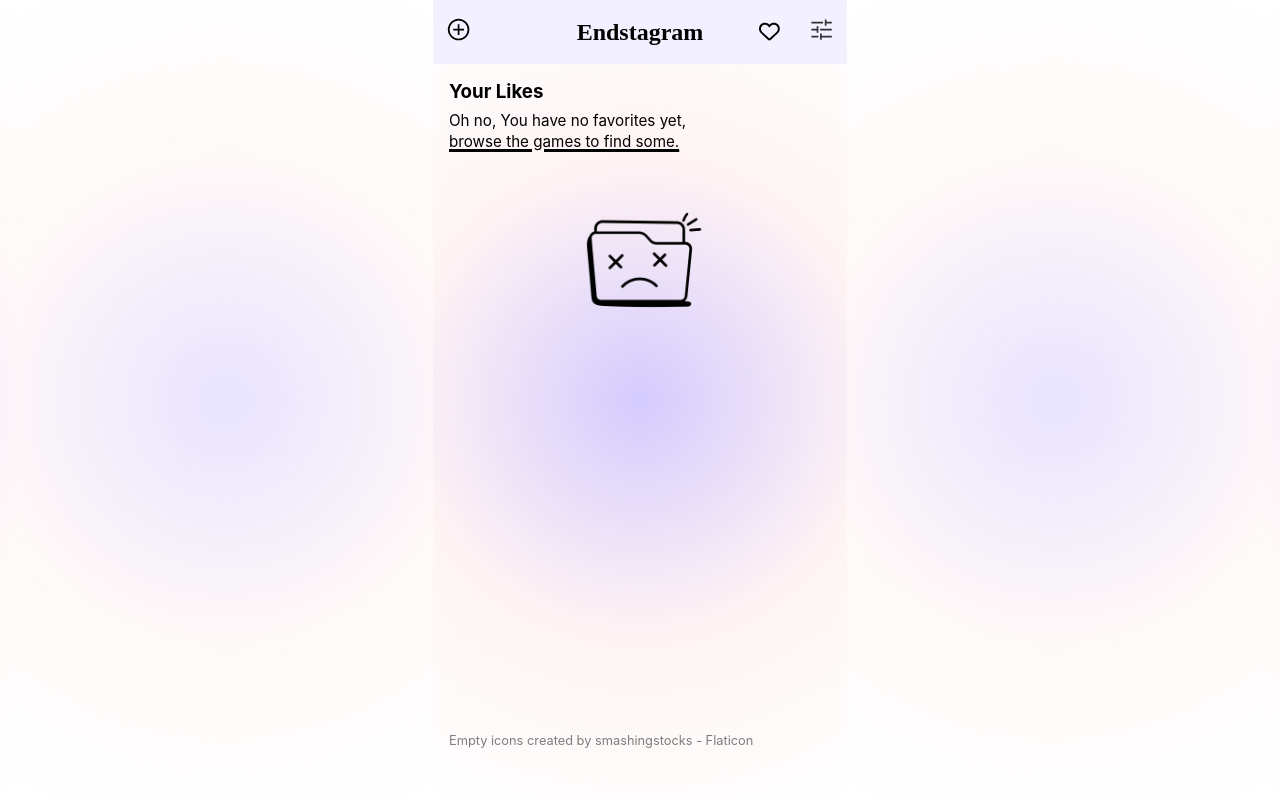
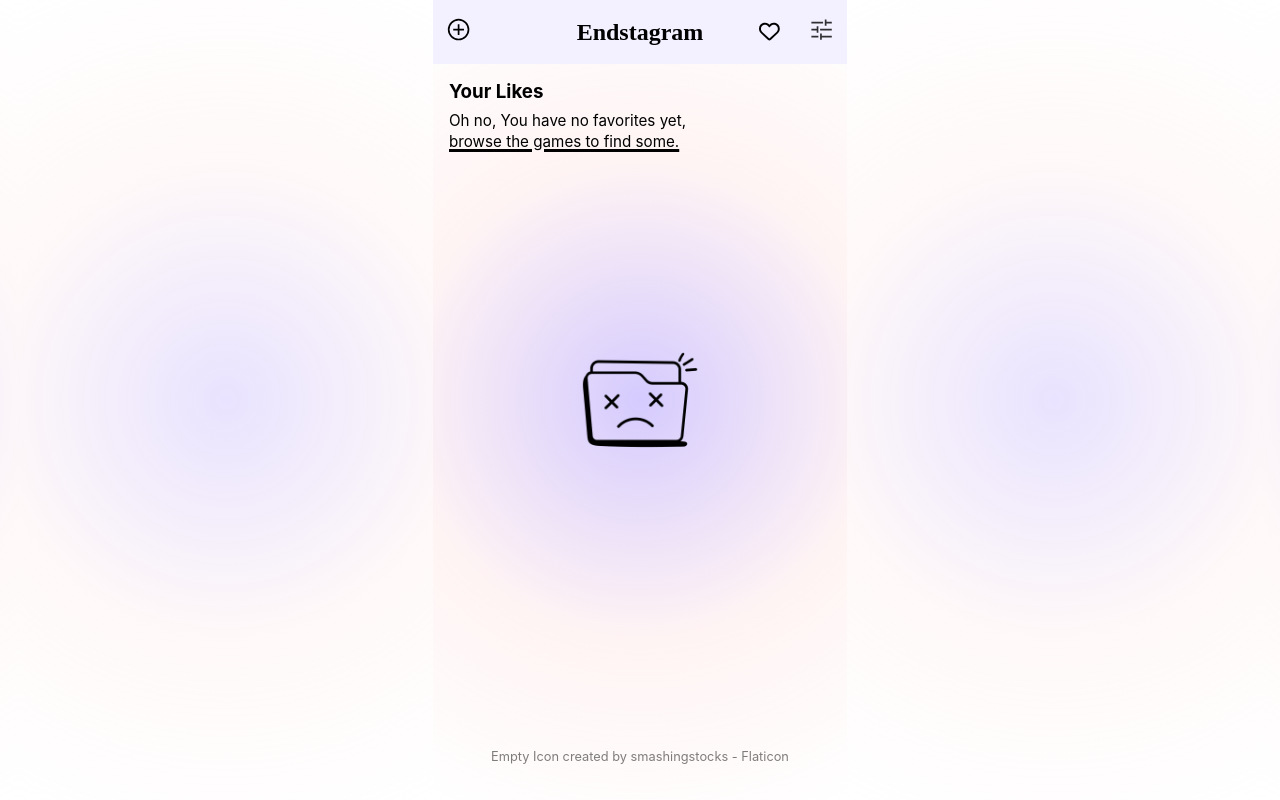
Before and after one commit to izabelladobielewska/capstone-project, a Next.js app: page /likes in a window 1280 px wide. Built offline with nearby package versions, Linux system fonts and the light colour scheme; no server answers; the database is empty.

Commit message:
style empty likes page

```diff
--- a/components/Card/index.js
+++ b/components/Card/index.js
@@ -5,6 +5,7 @@ import { useState, useEffect } from "react";
 import LikeButton from "../LikeButton";
 import { useRouter } from "next/router";
 import { EditIcon } from "@/public/assets/images/edit-icon";
+import { DeleteIcon } from "@/public/assets/images/delete-icon";
 export default function Card({
   card,
   mutateCards,
@@ -80,6 +81,18 @@ export default function Card({
         </CardBody>
       </Section>
       <CardFooter>
+        {" "}
+        {myOwnCards.includes(card.id) && (
+          <Delete>
+            {" "}
+            <DeleteIcon
+              alt="link to delete this card"
+              color="black"
+              width="1.7rem"
+              height="1.7rem"
+            />
+          </Delete>
+        )}
         <RatingBlock>
           <Rating handleRating={handleRating} rating={rating} />
         </RatingBlock>
@@ -105,8 +118,6 @@ const Section = styled.section`
 
 const Article = styled.article`
   margin: 0rem 1rem;
-  // position: relative;
-  // display: block;
   box-shadow: 7px 7px 0px #f3c3a8;
   border-radius: 10px;
   overflow-y: auto;
@@ -152,24 +163,27 @@ const StyledText = styled.p`
 
 const CardFooter = styled.div`
   display: grid;
-  // position: absolute;
-  // bottom: 0;
   height: 4rem;
-  grid-template-columns: auto 60px;
+  grid-template-columns: 60px auto 60px;
   align-items: center;
   align-self: end;
   border-top: 0.1rem solid black;
   // background: white;
   width: 100%;
 `;
-
+const Delete = styled.div`
+  place-self: center;
+  padding: 1rem;
+  border-right: 0.1rem solid black;
+`;
 const RatingBlock = styled.div`
+  grid-column: 2;
   place-self: center;
   padding: 1rem;
 `;
 
 const Edit = styled.div`
-  grid-column: 2;
+  grid-column: 3;
   place-self: center;
   padding: 1rem;
   border-left: 0.1rem solid black;
--- a/components/Pagination/index.js
+++ b/components/Pagination/index.js
@@ -24,4 +24,5 @@ const Button = styled.button`
   border: none;
   border-radius: 8px;
   color: white;
+  word-spacing: 5px;
 `;
--- a/pages/likes/index.js
+++ b/pages/likes/index.js
@@ -54,7 +54,7 @@ export default function LikedCardsDeck({
             href="https://www.flaticon.com/free-icons/empty"
             title="empty icons"
           >
-            Empty icons created by smashingstocks - Flaticon
+            Empty Icon created by smashingstocks - Flaticon
           </a>
         </Reference>
       </Main>
@@ -83,6 +83,7 @@ export default function LikedCardsDeck({
 }
 const Main = styled.main`
   padding: 0rem 1rem;
+  height: 92vh;
 `;
 const Head = styled.main`
   padding: 0rem 1rem 1rem 1rem;
@@ -94,13 +95,19 @@ const Lynk = styled(Link)`
   text-decoration: underline 3px black;
 `;
 const Ymage = styled(Image)`
+  postion: absolute;
+  margin-left: calc (55% - 120px);
   position: absolute;
-  left: calc(55% - 120px);
-  top: 25%;
+  left: 50%;
+  top: 50%;
+  transform: translate(-50%, -50%);
 `;
 const Reference = styled.p`
   position: absolute;
-  bottom: 3rem;
+  bottom: 2rem;
+  left: 0;
   opacity: 0.5;
   font-size: 0.8rem;
+  width: 100%;
+  text-align: center;
 `;
--- a/public/assets/images/delete-icon.js
+++ b/public/assets/images/delete-icon.js
@@ -1,4 +1,4 @@
-export function EditIcon({ color, width, height }) {
+export function DeleteIcon({ color, width, height }) {
   return (
     <svg
       xmlns="http://www.w3.org/2000/svg"
@@ -7,7 +7,7 @@ export function EditIcon({ color, width, height }) {
       fill={color}
       width={width}
     >
-      <path d="M206.154-200h49.461l370.387-370.386-49.461-49.462-370.387 370.387V-200Zm548.152-413.77L619.309-747.537l52.154-52.153q17.615-17.615 42.845-17.615t42.845 17.615l48.692 48.691q17.615 17.615 18.23 42.23.615 24.615-17 42.23l-52.769 52.769Zm-43.383 43.999-429.77 429.77H146.156v-134.998l429.769-429.77 134.998 134.998Zm-109.844-25.538-24.538-24.539 49.461 49.462-24.923-24.923Z" />
+      <path d="M292.309-140.001q-29.923 0-51.115-21.193-21.193-21.192-21.193-51.115V-720h-40v-59.999H360v-35.384h240v35.384h179.999V-720h-40v507.691q0 30.308-21 51.308t-51.308 21H292.309ZM680-720H280v507.691q0 5.385 3.462 8.847 3.462 3.462 8.847 3.462h375.382q4.616 0 8.463-3.846 3.846-3.847 3.846-8.463V-720ZM376.155-280h59.999v-360h-59.999v360Zm147.691 0h59.999v-360h-59.999v360ZM280-720v520-520Z" />
     </svg>
   );
 }
```
Also changed, not shown: pages/add-game/index.js (+12 -3 lines).
